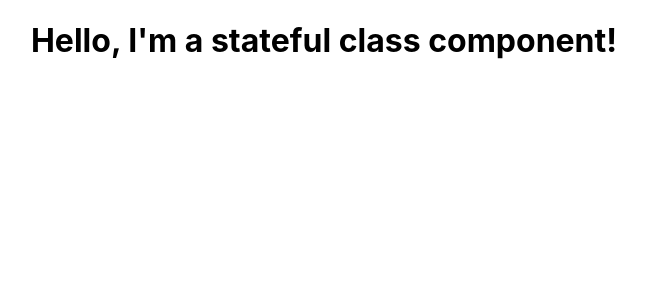
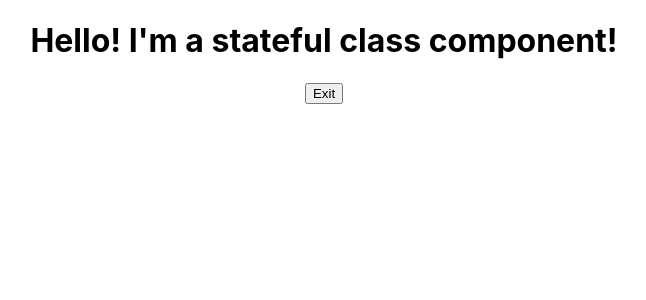
Before and after one commit to AlexaH88/react, a React (Create React App) app in the folder my-app/: page / in a window 1280 px wide. Shown: the top 300 px of the page, without its empty margins (316-962 px from the left). Built offline with nearby package versions, Linux system fonts and the light colour scheme.

Commit message:
Add state to stateful greeting

```diff
--- a/my-app/src/components/StatefulGreeting.js
+++ b/my-app/src/components/StatefulGreeting.js
@@ -2,10 +2,33 @@
 
 // needs extends React.Component so that it's recognised as React and not just simple JS
 class StatefulGreeting extends React.Component {
-    // classes can't return without render() first
+    // constructor method is always called first, and state is usually defined here
+    // best practice to also add props on constructor and super functions so that any future props added are taken into account.
+    constructor(props) {
+        // must always call super function first. Ensuring that parent (React.Component) is also called.
+        super(props);
+        // set state as an empty object
+        // this.state = {};
+        // create different state properties
+        this.state = {
+            introduction: "Hello!",
+            buttonText: "Exit",
+        }
+    }
+
+    // classes can't return without render() method first
     render() {
         // this is needed on class components in order to render props. Because Component object already has props.
-        return <h1>Hello, {this.props.greeting}</h1>
+        // returning only one value
+        // return <h1>Hello, {this.props.greeting}</h1>
+        // return () to allow for multiple things to be returned
+        return (
+            // React only wants one element returned from render(). Contain everything in a div.
+            <div>
+                <h1>{this.state.introduction} {this.props.greeting}</h1>
+                <button>{this.state.buttonText}</button>
+            </div>
+        )
     }
 }
 
```
